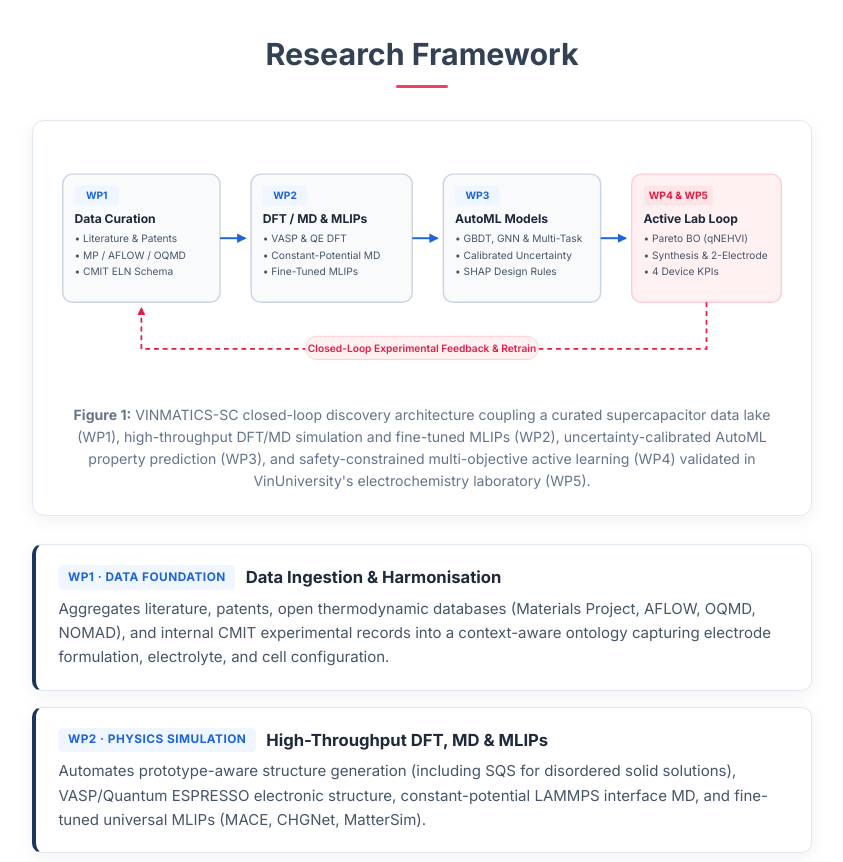
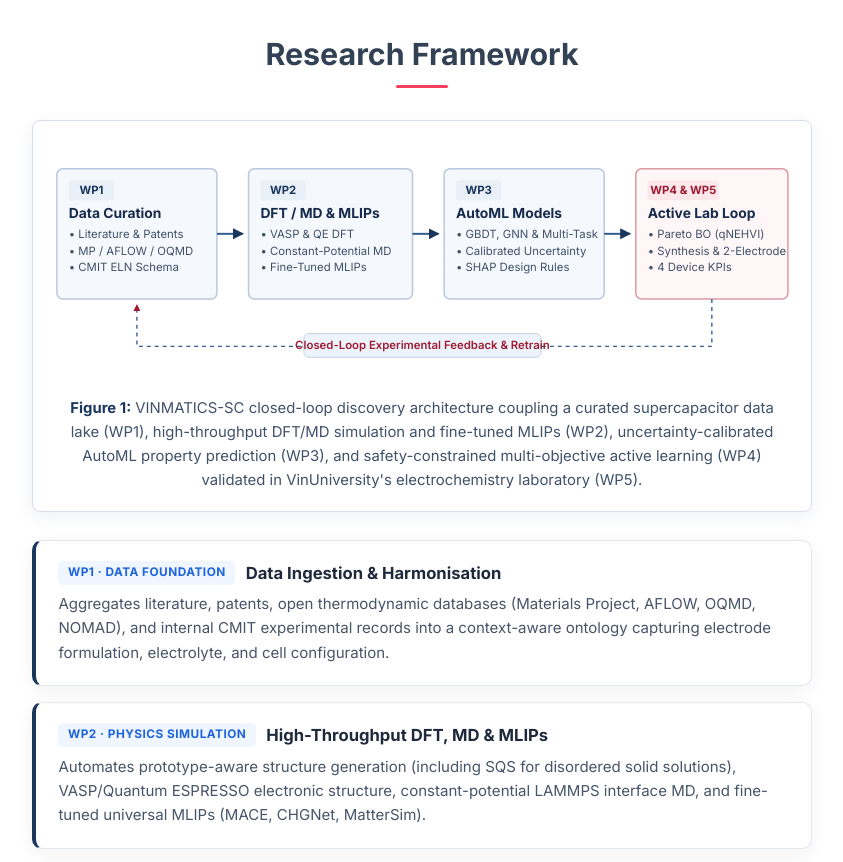
Before and after one commit to vinuni-vinmatics-sc/vinuni-vinmatics-sc.github.io, a plain HTML site: page index.html in a window 1280 px wide. Shown: the part 1220-2082 px from the top of the page, without its empty margins (218-1061 px from the left). Drawn offline with nearby package versions, Linux system fonts and the light colour scheme.

Commit message:
Refactor styles and SVG elements in index.html
Updated styles for architecture box and captions, improved SVG markers, and adjusted layout for better visual clarity.

```diff
--- a/index.html
+++ b/index.html
@@ -272,23 +272,41 @@
     .architecture-box {
       width: 100%;
       background: var(--bg-white);
-      border: 1px solid var(--border-light);
-      border-radius: 12px;
-      padding: 1.5rem 1.25rem;
-      box-shadow: var(--card-shadow);
+      border: 1px solid #d7e0ec;
+      border-radius: 8px;
+      padding: 1.1rem 0.85rem 1.15rem;
+      box-shadow: 0 5px 18px rgba(27, 54, 93, 0.07);
       margin-bottom: 1.75rem;
     }
 
     .arch-svg-wrapper {
       width: 100%;
+      margin: 0 auto;
+    }
+
+    .arch-svg-wrapper svg {
+      display: block;
+      width: 100%;
+      height: auto;
+      overflow: visible;
+      font-family: 'Inter', 'Noto Sans', -apple-system, BlinkMacSystemFont, sans-serif;
     }
 
     .arch-caption {
-      margin-top: 1rem;
-      font-size: 0.88rem;
-      color: var(--text-muted);
+      max-width: 94%;
+      margin: 0.7rem auto 0;
+      padding: 0;
+      font-family: inherit;
+      font-size: 0.93rem;
+      color: #40516a;
       text-align: center;
-      line-height: 1.55;
+      line-height: 1.6;
+      text-wrap: pretty;
+    }
+
+    .arch-caption strong {
+      color: var(--vin-navy);
+      font-weight: 700;
     }
 
     /* Vertical Stack of Work Packages inside the 820px container */
@@ -839,63 +857,63 @@
           <div class="arch-svg-wrapper">
             <svg viewBox="0 0 760 250" width="100%" height="auto" xmlns="http://www.w3.org/2000/svg" role="img" aria-label="VINMATICS-SC Closed-Loop Architecture">
               <defs>
-                <marker id="arrow" viewBox="0 0 10 10" refX="7" refY="5" markerWidth="6" markerHeight="6" orient="auto-start-reverse">
-                  <path d="M 0 1 L 8 5 L 0 9 z" fill="#1d63dc"/>
+                <marker id="arrow" viewBox="0 0 10 10" refX="7" refY="5" markerWidth="7" markerHeight="7" orient="auto-start-reverse">
+                  <path d="M 0 1 L 8 5 L 0 9 z" fill="#1b365d"/>
                 </marker>
-                <marker id="arrow-loop" viewBox="0 0 10 10" refX="7" refY="5" markerWidth="6" markerHeight="6" orient="auto-start-reverse">
-                  <path d="M 0 1 L 8 5 L 0 9 z" fill="#e11d48"/>
+                <marker id="arrow-loop" viewBox="0 0 10 10" refX="7" refY="5" markerWidth="7" markerHeight="7" orient="auto-start-reverse">
+                  <path d="M 0 1 L 8 5 L 0 9 z" fill="#9e1b32"/>
                 </marker>
               </defs>
 
               <!-- Stage 1: WP1 -->
-              <rect x="10" y="30" width="162" height="132" rx="10" fill="#f8fafc" stroke="#cbd5e1" stroke-width="1.5"/>
-              <rect x="22" y="42" width="46" height="20" rx="4" fill="#eff6ff"/>
-              <text x="45" y="56" font-family="Inter, sans-serif" font-size="10.5" font-weight="700" fill="#1d63dc" text-anchor="middle">WP1</text>
-              <text x="22" y="80" font-family="Inter, sans-serif" font-size="12.5" font-weight="700" fill="#1e293b">Data Curation</text>
-              <text x="22" y="100" font-family="Inter, sans-serif" font-size="10.5" fill="#475569">• Literature &amp; Patents</text>
-              <text x="22" y="117" font-family="Inter, sans-serif" font-size="10.5" fill="#475569">• MP / AFLOW / OQMD</text>
-              <text x="22" y="134" font-family="Inter, sans-serif" font-size="10.5" fill="#475569">• CMIT ELN Schema</text>
+              <rect x="10" y="30" width="162" height="132" rx="6" fill="#f5f8fc" stroke="#b9c8dc" stroke-width="1.5"/>
+              <rect x="22" y="42" width="46" height="20" rx="3" fill="#eaf0f8"/>
+              <text x="45" y="56" font-family="Inter, Noto Sans, sans-serif" font-size="11.5" font-weight="700" fill="#1b365d" text-anchor="middle">WP1</text>
+              <text x="22" y="80" font-family="Inter, Noto Sans, sans-serif" font-size="14" font-weight="700" fill="#172b4d">Data Curation</text>
+              <text x="22" y="100" font-family="Inter, Noto Sans, sans-serif" font-size="11.5" fill="#40516a">• Literature &amp; Patents</text>
+              <text x="22" y="117" font-family="Inter, Noto Sans, sans-serif" font-size="11.5" fill="#40516a">• MP / AFLOW / OQMD</text>
+              <text x="22" y="134" font-family="Inter, Noto Sans, sans-serif" font-size="11.5" fill="#40516a">• CMIT ELN Schema</text>
 
               <!-- Arrow 1 -> 2 -->
-              <line x1="172" y1="96" x2="198" y2="96" stroke="#1d63dc" stroke-width="2" marker-end="url(#arrow)"/>
+              <line x1="172" y1="96" x2="198" y2="96" stroke="#315b91" stroke-width="2" marker-end="url(#arrow)"/>
 
               <!-- Stage 2: WP2 -->
-              <rect x="204" y="30" width="166" height="132" rx="10" fill="#f8fafc" stroke="#cbd5e1" stroke-width="1.5"/>
-              <rect x="216" y="42" width="46" height="20" rx="4" fill="#eff6ff"/>
-              <text x="239" y="56" font-family="Inter, sans-serif" font-size="10.5" font-weight="700" fill="#1d63dc" text-anchor="middle">WP2</text>
-              <text x="216" y="80" font-family="Inter, sans-serif" font-size="12.5" font-weight="700" fill="#1e293b">DFT / MD &amp; MLIPs</text>
-              <text x="216" y="100" font-family="Inter, sans-serif" font-size="10.5" fill="#475569">• VASP &amp; QE DFT</text>
-              <text x="216" y="117" font-family="Inter, sans-serif" font-size="10.5" fill="#475569">• Constant-Potential MD</text>
-              <text x="216" y="134" font-family="Inter, sans-serif" font-size="10.5" fill="#475569">• Fine-Tuned MLIPs</text>
+              <rect x="204" y="30" width="166" height="132" rx="6" fill="#f5f8fc" stroke="#b9c8dc" stroke-width="1.5"/>
+              <rect x="216" y="42" width="46" height="20" rx="3" fill="#eaf0f8"/>
+              <text x="239" y="56" font-family="Inter, Noto Sans, sans-serif" font-size="11.5" font-weight="700" fill="#1b365d" text-anchor="middle">WP2</text>
+              <text x="216" y="80" font-family="Inter, Noto Sans, sans-serif" font-size="14" font-weight="700" fill="#172b4d">DFT / MD &amp; MLIPs</text>
+              <text x="216" y="100" font-family="Inter, Noto Sans, sans-serif" font-size="11.5" fill="#40516a">• VASP &amp; QE DFT</text>
+              <text x="216" y="117" font-family="Inter, Noto Sans, sans-serif" font-size="11.5" fill="#40516a">• Constant-Potential MD</text>
+              <text x="216" y="134" font-family="Inter, Noto Sans, sans-serif" font-size="11.5" fill="#40516a">• Fine-Tuned MLIPs</text>
 
               <!-- Arrow 2 -> 3 -->
-              <line x1="370" y1="96" x2="396" y2="96" stroke="#1d63dc" stroke-width="2" marker-end="url(#arrow)"/>
+              <line x1="370" y1="96" x2="396" y2="96" stroke="#315b91" stroke-width="2" marker-end="url(#arrow)"/>
 
               <!-- Stage 3: WP3 -->
-              <rect x="402" y="30" width="162" height="132" rx="10" fill="#f8fafc" stroke="#cbd5e1" stroke-width="1.5"/>
-              <rect x="414" y="42" width="46" height="20" rx="4" fill="#eff6ff"/>
-              <text x="437" y="56" font-family="Inter, sans-serif" font-size="10.5" font-weight="700" fill="#1d63dc" text-anchor="middle">WP3</text>
-              <text x="414" y="80" font-family="Inter, sans-serif" font-size="12.5" font-weight="700" fill="#1e293b">AutoML Models</text>
-              <text x="414" y="100" font-family="Inter, sans-serif" font-size="10.5" fill="#475569">• GBDT, GNN &amp; Multi-Task</text>
-              <text x="414" y="117" font-family="Inter, sans-serif" font-size="10.5" fill="#475569">• Calibrated Uncertainty</text>
-              <text x="414" y="134" font-family="Inter, sans-serif" font-size="10.5" fill="#475569">• SHAP Design Rules</text>
+              <rect x="402" y="30" width="162" height="132" rx="6" fill="#f5f8fc" stroke="#b9c8dc" stroke-width="1.5"/>
+              <rect x="414" y="42" width="46" height="20" rx="3" fill="#eaf0f8"/>
+              <text x="437" y="56" font-family="Inter, Noto Sans, sans-serif" font-size="11.5" font-weight="700" fill="#1b365d" text-anchor="middle">WP3</text>
+              <text x="414" y="80" font-family="Inter, Noto Sans, sans-serif" font-size="14" font-weight="700" fill="#172b4d">AutoML Models</text>
+              <text x="414" y="100" font-family="Inter, Noto Sans, sans-serif" font-size="11.5" fill="#40516a">• GBDT, GNN &amp; Multi-Task</text>
+              <text x="414" y="117" font-family="Inter, Noto Sans, sans-serif" font-size="11.5" fill="#40516a">• Calibrated Uncertainty</text>
+              <text x="414" y="134" font-family="Inter, Noto Sans, sans-serif" font-size="11.5" fill="#40516a">• SHAP Design Rules</text>
 
               <!-- Arrow 3 -> 4 -->
-              <line x1="564" y1="96" x2="590" y2="96" stroke="#1d63dc" stroke-width="2" marker-end="url(#arrow)"/>
+              <line x1="564" y1="96" x2="590" y2="96" stroke="#315b91" stroke-width="2" marker-end="url(#arrow)"/>
 
               <!-- Stage 4: WP4 & WP5 -->
-              <rect x="596" y="30" width="154" height="132" rx="10" fill="#fff1f2" stroke="#fecdd3" stroke-width="1.5"/>
-              <rect x="608" y="42" width="72" height="20" rx="4" fill="#ffe4e6"/>
-              <text x="644" y="56" font-family="Inter, sans-serif" font-size="10.5" font-weight="700" fill="#e11d48" text-anchor="middle">WP4 &amp; WP5</text>
-              <text x="608" y="80" font-family="Inter, sans-serif" font-size="12.5" font-weight="700" fill="#1e293b">Active Lab Loop</text>
-              <text x="608" y="100" font-family="Inter, sans-serif" font-size="10.5" fill="#475569">• Pareto BO (qNEHVI)</text>
-              <text x="608" y="117" font-family="Inter, sans-serif" font-size="10.5" fill="#475569">• Synthesis &amp; 2-Electrode</text>
-              <text x="608" y="134" font-family="Inter, sans-serif" font-size="10.5" fill="#475569">• 4 Device KPIs</text>
+              <rect x="596" y="30" width="154" height="132" rx="6" fill="#fff7f7" stroke="#d99aa6" stroke-width="1.5"/>
+              <rect x="608" y="42" width="72" height="20" rx="3" fill="#fce8eb"/>
+              <text x="644" y="56" font-family="Inter, Noto Sans, sans-serif" font-size="11.5" font-weight="700" fill="#9e1b32" text-anchor="middle">WP4 &amp; WP5</text>
+              <text x="608" y="80" font-family="Inter, Noto Sans, sans-serif" font-size="14" font-weight="700" fill="#172b4d">Active Lab Loop</text>
+              <text x="608" y="100" font-family="Inter, Noto Sans, sans-serif" font-size="11.5" fill="#40516a">• Pareto BO (qNEHVI)</text>
+              <text x="608" y="117" font-family="Inter, Noto Sans, sans-serif" font-size="11.5" fill="#40516a">• Synthesis &amp; 2-Electrode</text>
+              <text x="608" y="134" font-family="Inter, Noto Sans, sans-serif" font-size="11.5" fill="#40516a">• 4 Device KPIs</text>
 
               <!-- Closed-Loop Feedback Path -->
-              <path d="M 673 162 L 673 210 L 91 210 L 91 168" fill="none" stroke="#e11d48" stroke-width="1.8" stroke-dasharray="5,4" marker-end="url(#arrow-loop)"/>
-              <rect x="260" y="197" width="240" height="24" rx="12" fill="#fff1f2" stroke="#fecdd3"/>
-              <text x="380" y="213" font-family="Inter, sans-serif" font-size="10.5" font-weight="600" fill="#e11d48" text-anchor="middle">Closed-Loop Experimental Feedback &amp; Retrain</text>
+              <path d="M 673 162 L 673 210 L 91 210 L 91 168" fill="none" stroke="#315b91" stroke-width="1.35" stroke-dasharray="4,4" marker-end="url(#arrow-loop)"/>
+              <rect x="260" y="197" width="240" height="24" rx="5" fill="#edf3fa" stroke="#c4d2e3"/>
+              <text x="380" y="213" font-family="Inter, Noto Sans, sans-serif" font-size="11.5" font-weight="600" fill="#9e1b32" text-anchor="middle">Closed-Loop Experimental Feedback &amp; Retrain</text>
             </svg>
           </div>
           <p class="arch-caption">
```
